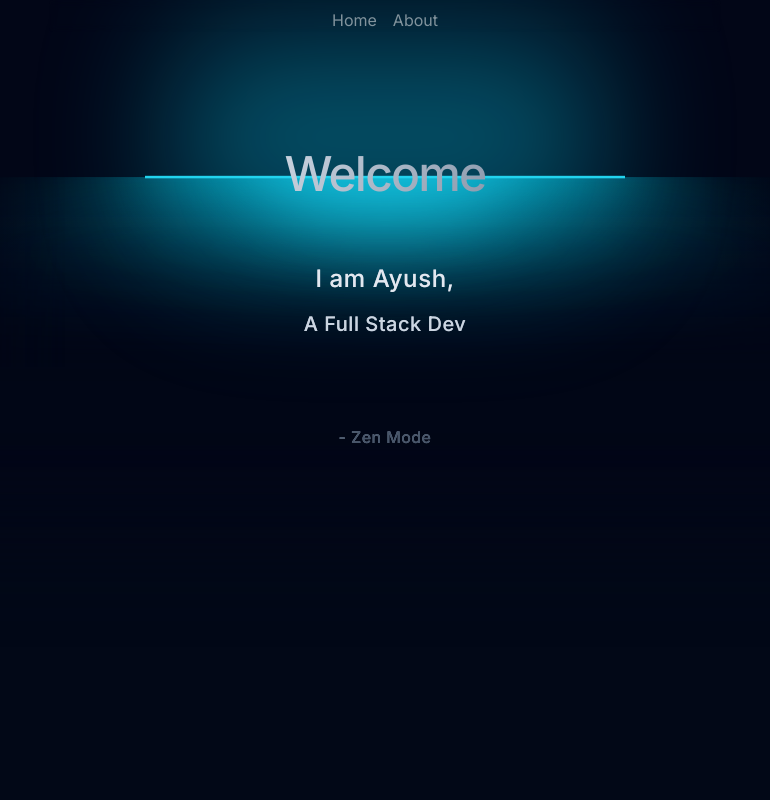
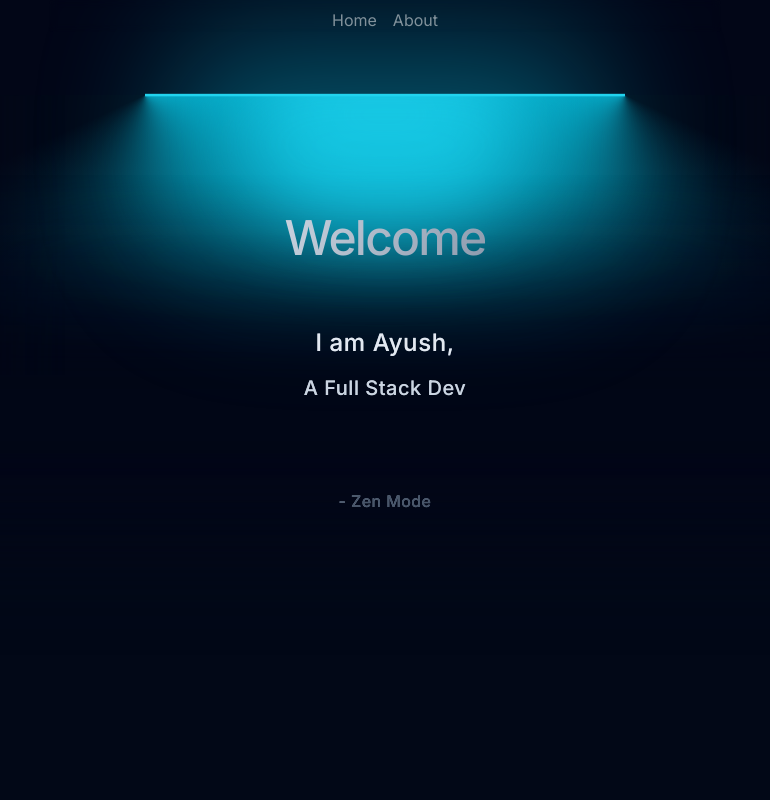
Before and after one commit to calculuslmvt/portfolio, a Next.js app: page / in a window 1280 px wide. Shown: the top 800 px of the page, without its empty margins (255-1025 px from the left). Built offline with nearby package versions, Linux system fonts and the light colour scheme.

Commit message:
dimension fix

```diff
--- a/src/components/ui/aboutPageLamp.tsx
+++ b/src/components/ui/aboutPageLamp.tsx
@@ -18,7 +18,7 @@ export function LampAboutPage() {
             duration: 0.5,
             ease: "easeInOut",
           }}
-          className="mt-4 bg-gradient-to-br from-slate-300 to-slate-500 py-4 bg-clip-text text-center text-4xl font-medium tracking-tight text-transparent md:text-7xl"
+          className=" bg-gradient-to-br from-slate-300 to-slate-500 py-4 bg-clip-text text-center text-4xl font-medium tracking-tight text-transparent md:text-7xl"
         >
             <div>
                 <TextGenerateEffectDemo content = "About" textSize="text-2xl dark:text-slate-200 text-black"/>
@@ -103,10 +103,10 @@ export const LampContainer = ({
             duration: 0.8,
             ease: "easeInOut",
           }}
-          className="absolute inset-auto z-50 h-0.5 w-[30rem] -translate-y-[7rem] bg-blue-500 mt-36"
+          className="absolute inset-auto z-50 h-0.5 w-[30rem] -translate-y-[7rem] bg-blue-500"
         ></motion.div>
 
-        <div className="absolute inset-auto z-40 h-44 w-full -translate-y-[12.5rem] bg-slate-950 mt-36"></div>
+        <div className="absolute inset-auto z-40 h-44 w-full -translate-y-[12.5rem] bg-slate-950"></div>
       </div>
 
       <div className="relative z-50 flex -translate-y-[19rem] md:-translate-y-[19rem] lg:-translate-y-[20rem] flex-col items-center px-5">
--- a/src/components/ui/lamp.tsx
+++ b/src/components/ui/lamp.tsx
@@ -18,7 +18,7 @@ export function LampHomePage() {
             duration: 0.5,
             ease: "easeInOut",
           }}
-          className="mt-4 bg-gradient-to-br from-slate-300 to-slate-500 py-4 bg-clip-text text-center text-4xl font-medium tracking-tight text-transparent md:text-7xl"
+          className="bg-gradient-to-br from-slate-300 to-slate-500 py-4 bg-clip-text text-center text-4xl font-medium tracking-tight text-transparent md:text-7xl"
         >
             <div>
                 <div className="text-5xl">
@@ -103,13 +103,13 @@ export const LampContainer = ({
             duration: 0.8,
             ease: "easeInOut",
           }}
-          className="absolute inset-auto z-50 h-0.5 w-[30rem] -translate-y-[7rem] bg-cyan-400 mt-36"
+          className="absolute inset-auto z-50 h-0.5 w-[30rem] -translate-y-[7rem] bg-cyan-400"
         ></motion.div>
 
-        <div className="absolute inset-auto z-40 h-44 w-full -translate-y-[12.5rem] bg-slate-950 mt-36"></div>
+        <div className="absolute inset-auto z-40 h-44 w-full -translate-y-[12.5rem] bg-slate-950"></div>
       </div>
 
-      <div className="relative z-50 flex -translate-y-[21rem] md:-translate-y-[21rem] lg:-translate-y-[21rem] flex-col items-center px-5">
+      <div className="relative z-50 flex translate-y-[-17rem] flex-col items-center px-5">
         {children}
       </div>
     </div>
```
